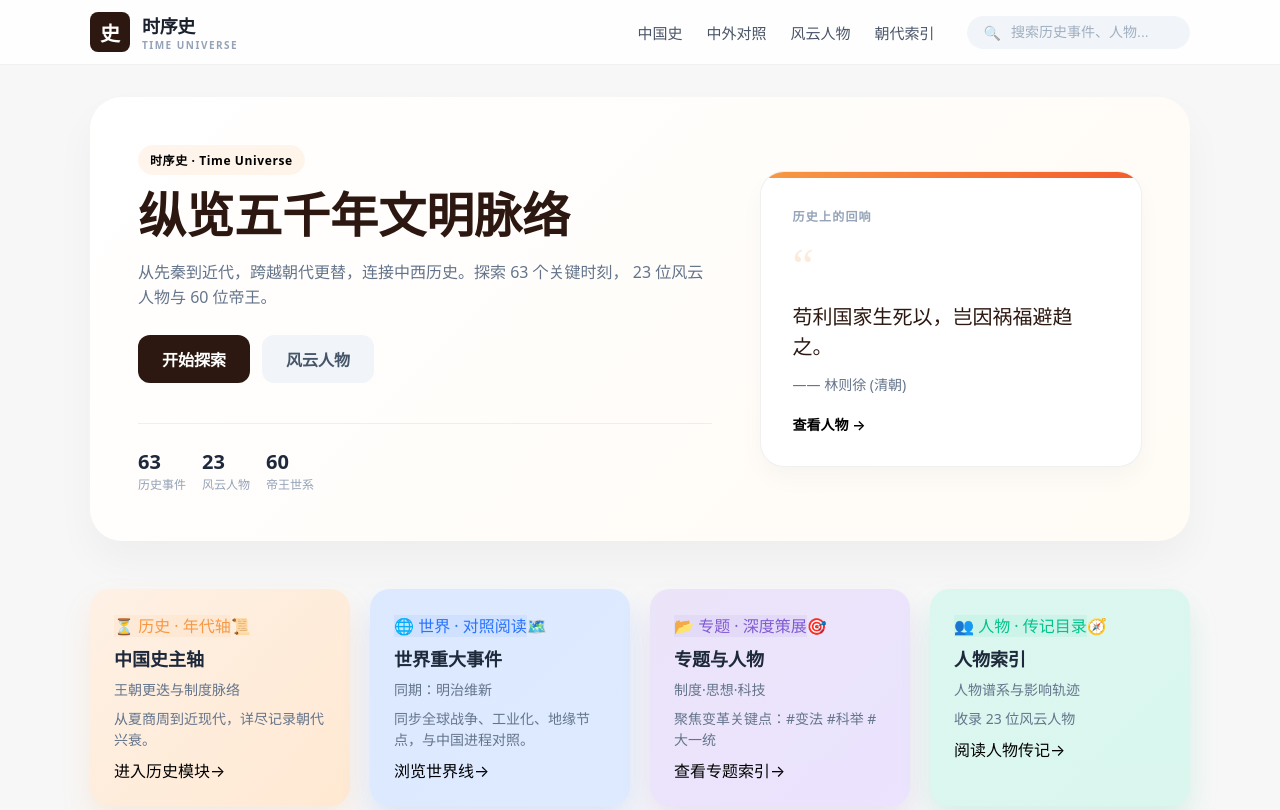
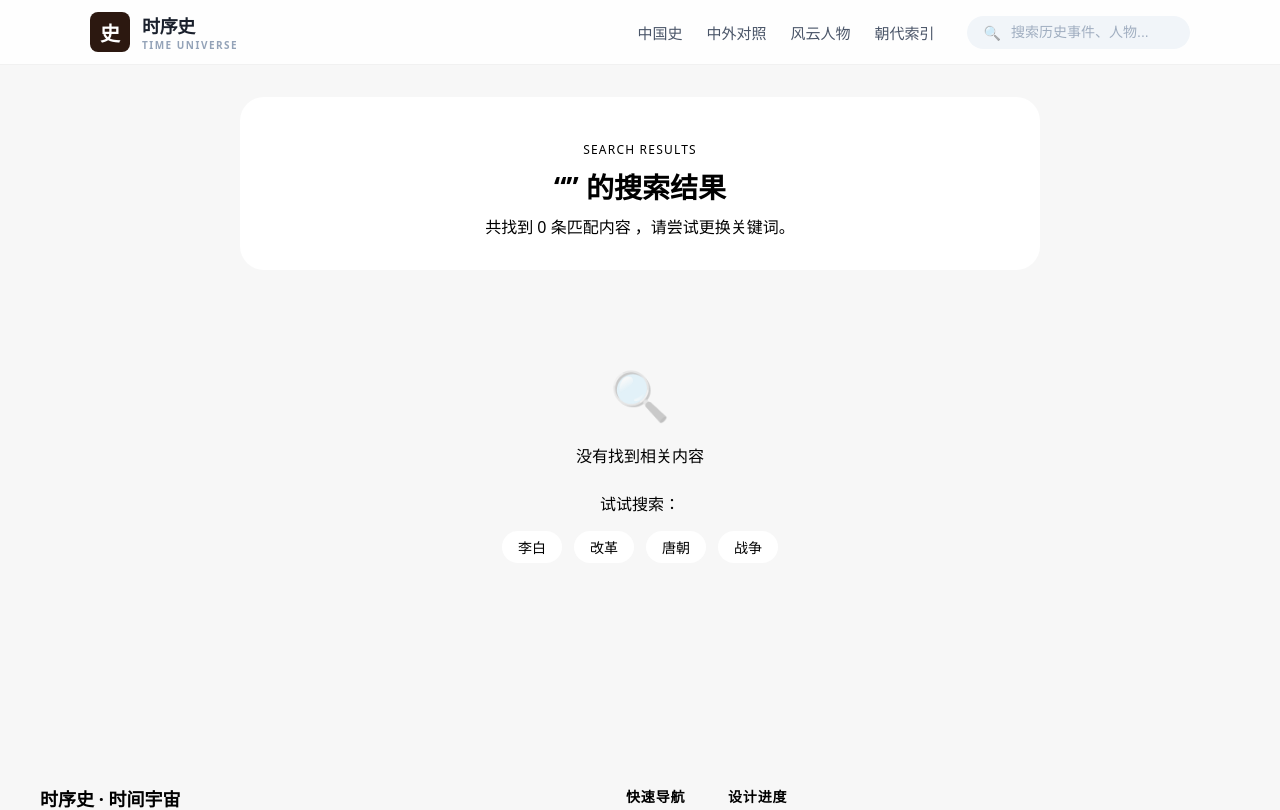
Before and after one commit to shixushi2025/shixushi-web, a Vue app: page /search in a window 1280 px wide. Before the commit this address led to /. Shown: the top 810 px of the page. Built offline with nearby package versions, Linux system fonts and the light colour scheme.

Commit message:
feat: implement global search functionality

```diff
--- a/src/components/layout/SiteHeader.vue
+++ b/src/components/layout/SiteHeader.vue
@@ -56,9 +56,7 @@ const closeMenu = () => {
 
 const onSearch = () => {
   if (!q.value.trim()) return;
-  // TODO: Create a real search page later
-  alert(`搜索功能开发中：您搜索了 "${q.value}"\n我们将尽快上线全文检索功能！`);
-  // router.push({ path: '/search', query: { q: q.value.trim() } });
+  router.push({ path: '/search', query: { q: q.value.trim() } });
   q.value = '';
   closeMenu();
 };
--- /dev/null
+++ b/src/pages/Search.vue
@@ -0,0 +1,303 @@
+<template>
+  <section class="page">
+    <header class="page-header">
+      <p class="eyebrow">Search Results</p>
+      <h1>“{{ query }}” 的搜索结果</h1>
+      <p class="lead">
+        共找到 {{ totalCount }} 条匹配内容
+        <span v-if="totalCount === 0">，请尝试更换关键词。</span>
+      </p>
+    </header>
+
+    <div v-if="totalCount > 0" class="results-container">
+      <!-- 人物结果 -->
+      <section v-if="matchedPeople.length" class="result-group">
+        <h2>人物 ({{ matchedPeople.length }})</h2>
+        <div class="card-grid">
+          <RouterLink
+            v-for="p in matchedPeople"
+            :key="p.id"
+            :to="`/people/${p.id}`"
+            class="result-card person-card"
+          >
+            <div class="icon">👤</div>
+            <div class="info">
+              <h3>{{ p.name }} <span class="tag">{{ p.dynasty }}</span></h3>
+              <p>{{ p.summary }}</p>
+            </div>
+          </RouterLink>
+        </div>
+      </section>
+
+      <!-- 朝代结果 -->
+      <section v-if="matchedEras.length" class="result-group">
+        <h2>朝代 ({{ matchedEras.length }})</h2>
+        <div class="card-grid">
+          <RouterLink
+            v-for="e in matchedEras"
+            :key="e.id"
+            :to="`/era/${e.slug}`"
+            class="result-card era-card"
+          >
+            <div class="icon">⛩️</div>
+            <div class="info">
+              <h3>{{ e.name }}</h3>
+              <p>{{ e.startYear }} — {{ e.endYear }}</p>
+            </div>
+          </RouterLink>
+        </div>
+      </section>
+
+      <!-- 事件结果 -->
+      <section v-if="matchedEvents.length" class="result-group">
+        <h2>历史事件 ({{ matchedEvents.length }})</h2>
+        <div class="list-view">
+          <RouterLink
+            v-for="ev in matchedEvents"
+            :key="ev.id"
+            :to="`/event/${ev.id}-${ev.slug}`"
+            class="list-item"
+          >
+            <span class="time">{{ ev.timeLabel }}</span>
+            <span class="title">{{ ev.title }}</span>
+            <span class="era-badge">{{ ev.eraName }}</span>
+          </RouterLink>
+        </div>
+      </section>
+    </div>
+
+    <div v-else class="empty-state">
+      <div class="empty-icon">🔍</div>
+      <p>没有找到相关内容</p>
+      <div class="suggestions">
+        <p>试试搜索：</p>
+        <div class="tags">
+          <RouterLink to="/search?q=李白">李白</RouterLink>
+          <RouterLink to="/search?q=改革">改革</RouterLink>
+          <RouterLink to="/search?q=唐朝">唐朝</RouterLink>
+          <RouterLink to="/search?q=战争">战争</RouterLink>
+        </div>
+      </div>
+    </div>
+  </section>
+</template>
+
+<script setup lang="ts">
+import { computed } from 'vue';
+import { useRoute, RouterLink } from 'vue-router';
+import { events } from '@/data/events';
+import peopleData from '@/data/people.json';
+import { eras } from '@/data/eras';
+
+const route = useRoute();
+const query = computed(() => (route.query.q as string || '').trim());
+
+// 搜索逻辑
+const matchedPeople = computed(() => {
+  if (!query.value) return [];
+  const q = query.value.toLowerCase();
+  return peopleData.filter(p =>
+    p.name.includes(q) ||
+    p.title?.includes(q) ||
+    p.achievements?.some(a => a.includes(q))
+  );
+});
+
+const matchedEras = computed(() => {
+  if (!query.value) return [];
+  const q = query.value.toLowerCase();
+  return eras.filter(e => e.name.includes(q));
+});
+
+const matchedEvents = computed(() => {
+  if (!query.value) return [];
+  const q = query.value.toLowerCase();
+  return events.filter(e =>
+    e.title.includes(q) ||
+    e.summary?.includes(q) ||
+    e.eraName?.includes(q)
+  );
+});
+
+const totalCount = computed(() => matchedPeople.value.length + matchedEras.value.length + matchedEvents.value.length);
+</script>
+
+<style scoped>
+.page {
+  max-width: 800px;
+  margin: 0 auto;
+  display: flex;
+  flex-direction: column;
+  gap: 32px;
+}
+.page-header {
+  background: #fff;
+  padding: 32px;
+  border-radius: 24px;
+  border: 1px solid var(--border-soft);
+  text-align: center;
+}
+.eyebrow {
+  font-size: 12px;
+  text-transform: uppercase;
+  letter-spacing: 0.1em;
+  color: var(--text-muted);
+  margin-bottom: 8px;
+}
+h1 {
+  font-size: 28px;
+  margin: 0 0 8px;
+  color: var(--text-strong);
+}
+.lead {
+  margin: 0;
+  color: var(--text-body);
+}
+
+.results-container {
+  display: flex;
+  flex-direction: column;
+  gap: 32px;
+}
+
+h2 {
+  font-size: 18px;
+  margin-bottom: 16px;
+  padding-bottom: 8px;
+  border-bottom: 1px solid var(--border-soft);
+  color: var(--text-muted);
+}
+
+.card-grid {
+  display: grid;
+  grid-template-columns: repeat(auto-fill, minmax(240px, 1fr));
+  gap: 16px;
+}
+
+.result-card {
+  background: #fff;
+  border: 1px solid var(--border-soft);
+  border-radius: 12px;
+  padding: 16px;
+  display: flex;
+  align-items: flex-start;
+  gap: 12px;
+  text-decoration: none;
+  color: inherit;
+  transition: all 0.2s;
+}
+.result-card:hover {
+  border-color: var(--brand);
+  transform: translateY(-2px);
+  box-shadow: 0 4px 12px rgba(0,0,0,0.05);
+}
+.icon {
+  font-size: 24px;
+  background: var(--bg-muted);
+  width: 40px;
+  height: 40px;
+  border-radius: 8px;
+  display: grid;
+  place-items: center;
+  flex-shrink: 0;
+}
+.info h3 {
+  margin: 0 0 4px;
+  font-size: 16px;
+  color: var(--text-strong);
+}
+.info p {
+  margin: 0;
+  font-size: 13px;
+  color: var(--text-muted);
+  display: -webkit-box;
+  -webkit-line-clamp: 2;
+  -webkit-box-orient: vertical;
+  overflow: hidden;
+}
+.tag {
+  font-size: 11px;
+  background: var(--bg-muted);
+  padding: 2px 6px;
+  border-radius: 4px;
+  color: var(--text-muted);
+  margin-left: 6px;
+  font-weight: normal;
+}
+
+.list-view {
+  display: flex;
+  flex-direction: column;
+  gap: 8px;
+}
+.list-item {
+  display: flex;
+  align-items: center;
+  gap: 16px;
+  background: #fff;
+  padding: 12px 16px;
+  border-radius: 10px;
+  border: 1px solid var(--border-soft);
+  text-decoration: none;
+  color: inherit;
+  transition: all 0.2s;
+}
+.list-item:hover {
+  border-color: var(--brand);
+  background: #fffbf5;
+}
+.time {
+  font-size: 13px;
+  color: var(--text-muted);
+  font-variant-numeric: tabular-nums;
+  width: 80px;
+  flex-shrink: 0;
+}
+.title {
+  font-weight: 600;
+  color: var(--text-strong);
+  flex-grow: 1;
+}
+.era-badge {
+  font-size: 12px;
+  color: #94a3b8;
+  background: #f1f5f9;
+  padding: 2px 8px;
+  border-radius: 99px;
+}
+
+.empty-state {
+  text-align: center;
+  padding: 60px 0;
+  color: var(--text-muted);
+}
+.empty-icon {
+  font-size: 48px;
+  margin-bottom: 16px;
+  opacity: 0.3;
+}
+.suggestions {
+  margin-top: 24px;
+}
+.tags {
+  display: flex;
+  justify-content: center;
+  gap: 12px;
+  margin-top: 8px;
+}
+.tags a {
+  background: #fff;
+  border: 1px solid var(--border-soft);
+  padding: 6px 16px;
+  border-radius: 99px;
+  text-decoration: none;
+  color: var(--brand);
+  font-size: 14px;
+  transition: all 0.2s;
+}
+.tags a:hover {
+  border-color: var(--brand);
+  background: var(--brand);
+  color: #fff;
+}
+</style>
--- a/src/router/index.ts
+++ b/src/router/index.ts
@@ -12,9 +12,11 @@ import PeopleList from '@/pages/PeopleList.vue';
 import PersonDetail from '@/pages/PersonDetail.vue';
 import TopicsList from '@/pages/TopicsList.vue';
 import TopicDetail from '@/pages/TopicDetail.vue';
+import Search from '@/pages/Search.vue';
 
 const routes: RouteRecordRaw[] = [
   { path: '/', name: 'home', component: Home },
+  { path: '/search', name: 'search', component: Search },
 
   { path: '/china', name: 'china', component: ChinaTimeline },
   { path: '/world', name: 'world', component: WorldTimeline },
```
